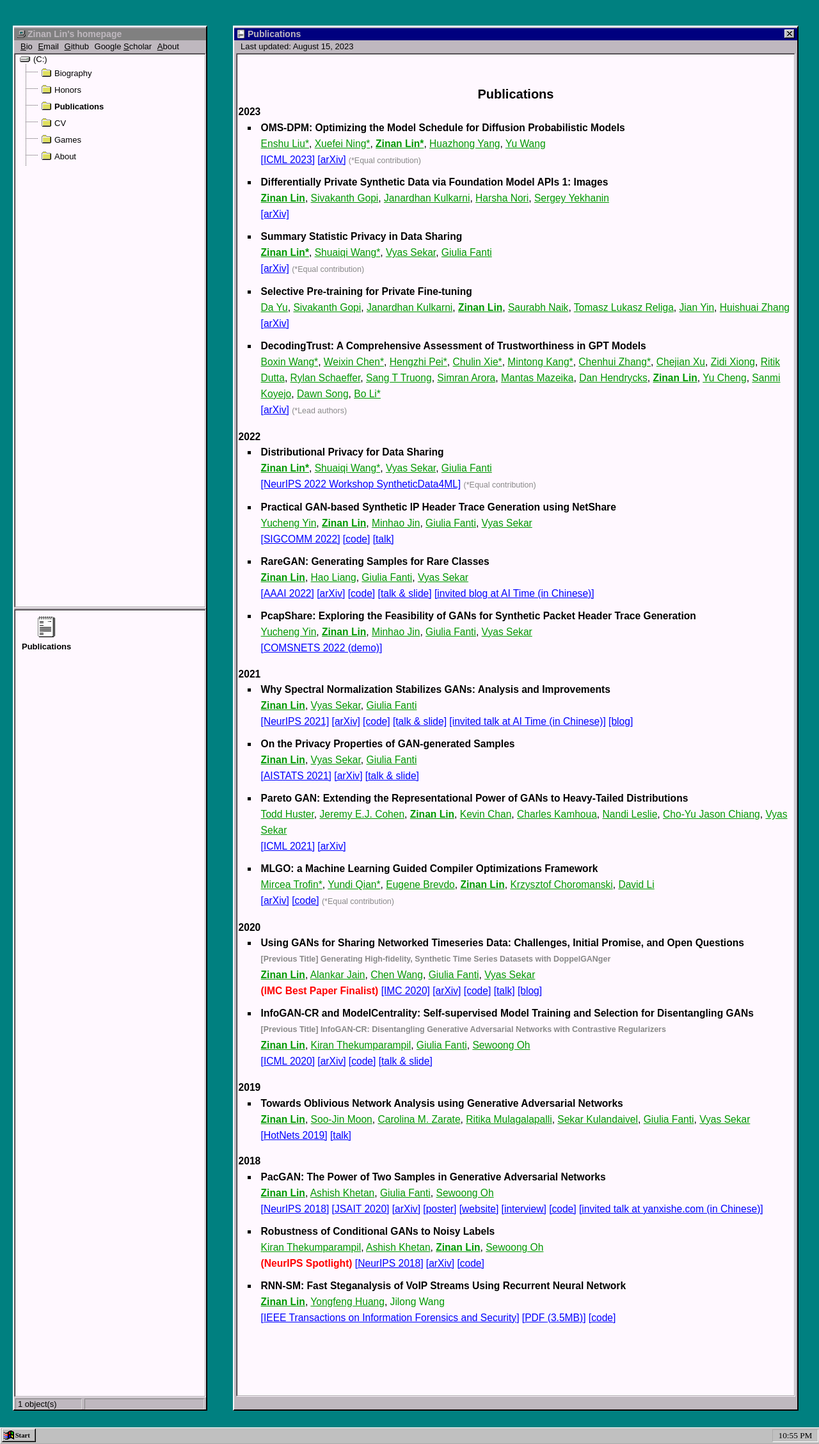
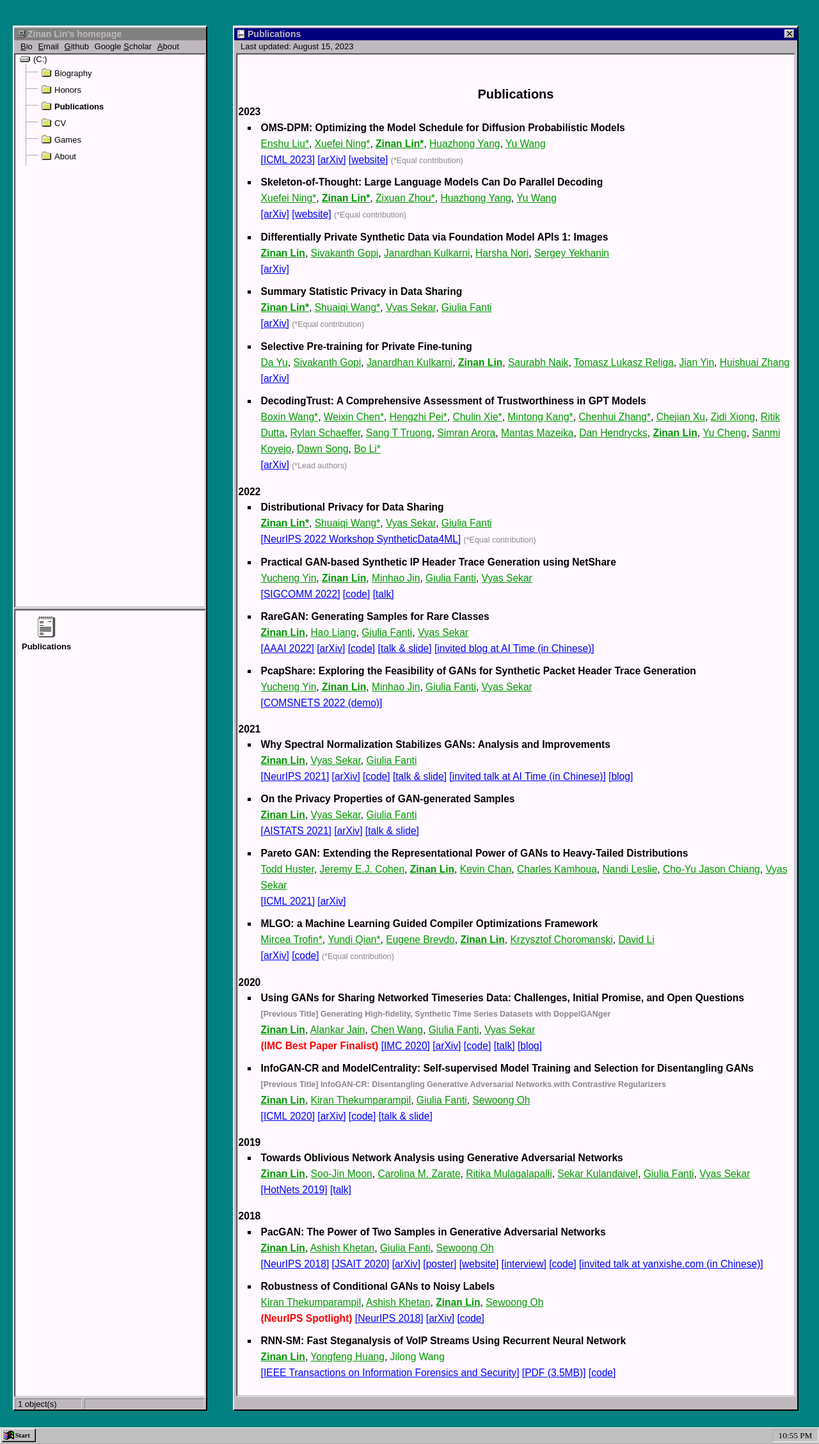
Before and after one commit to fjxmlzn/fjxmlzn.github.io, a Jekyll site: the page built from _publications/publications.html, in a window 1280 px wide. Shown: the whole page at 64% size. Built offline with Jekyll 4.4.1, drawn with Linux system fonts in a browser that asks for light colours.

Commit message:
update publication

```diff
--- a/_publications/publications.html
+++ b/_publications/publications.html
@@ -79,10 +79,30 @@ permalink: /publications/index.html
             <a href="#">Yu Wang</a>
         </span>
         <span class='publication_journal'>
-            <a href="#">[ICML 2023]</a>
+            <a href="https://proceedings.mlr.press/v202/liu23ab/liu23ab.pdf">[ICML 2023]</a>
         </span>
         <span class='publication_journal'>
             <a href="https://arxiv.org/abs/2306.08860" target="_blank">[arXiv]</a>
+        </span>
+        <span class='publication_journal'>
+            <a href="https://sites.google.com/view/oms-dpm/home" target="_blank">[website]</a>
+        </span>
+        <span class="publication_note">(*Equal contribution)</span>
+    </li>
+    <li class='publication_li'>
+        <span class='publication_title'>Skeleton-of-Thought: Large Language Models Can Do Parallel Decoding</span>
+        <span class="publication_author">
+            <a href="#">Xuefei Ning*</a>,
+            <span class="publication_me"><a href="https://zinanlin.me/" target="_blank">Zinan Lin*</a></span>,
+            <a href="#">Zixuan Zhou*</a>,
+            <a href="#">Huazhong Yang</a>,
+            <a href="#">Yu Wang</a>
+        </span>
+        <span class='publication_journal'>
+            <a href="https://arxiv.org/abs/2307.15337" target="_blank">[arXiv]</a>
+        </span>
+        <span class='publication_journal'>
+            <a href="https://sites.google.com/view/sot-llm/home" target="_blank">[website]</a>
         </span>
         <span class="publication_note">(*Equal contribution)</span>
     </li>
```
